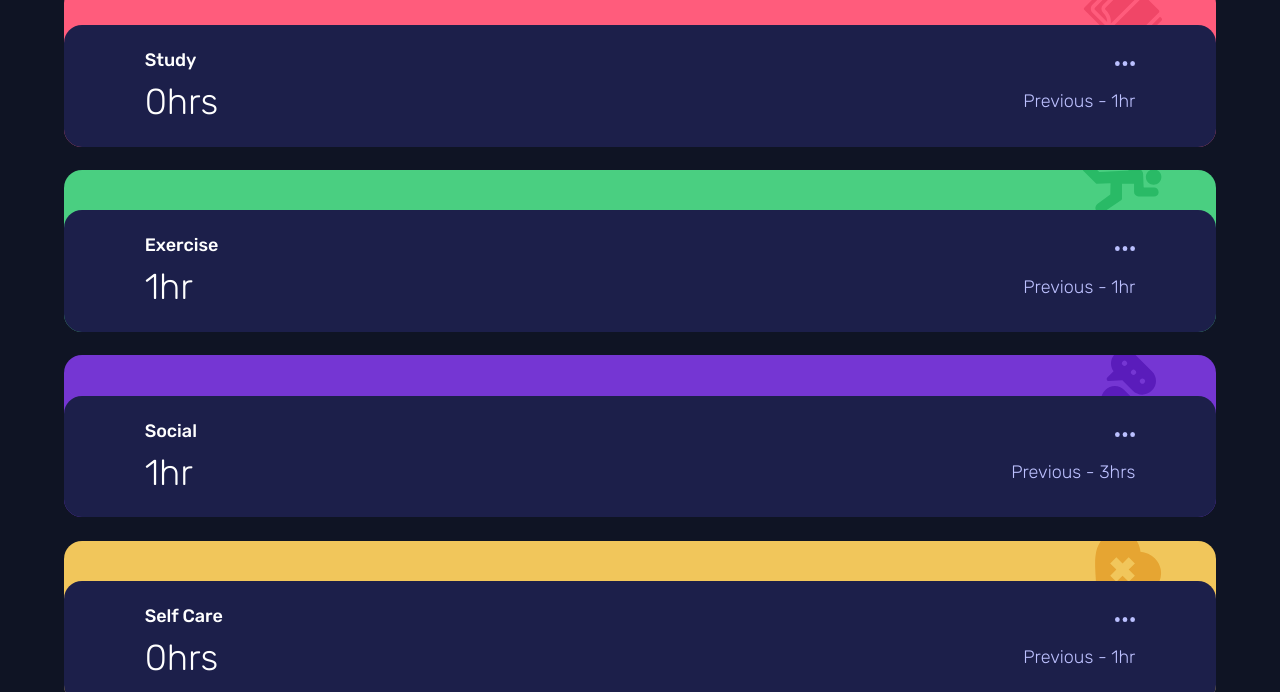
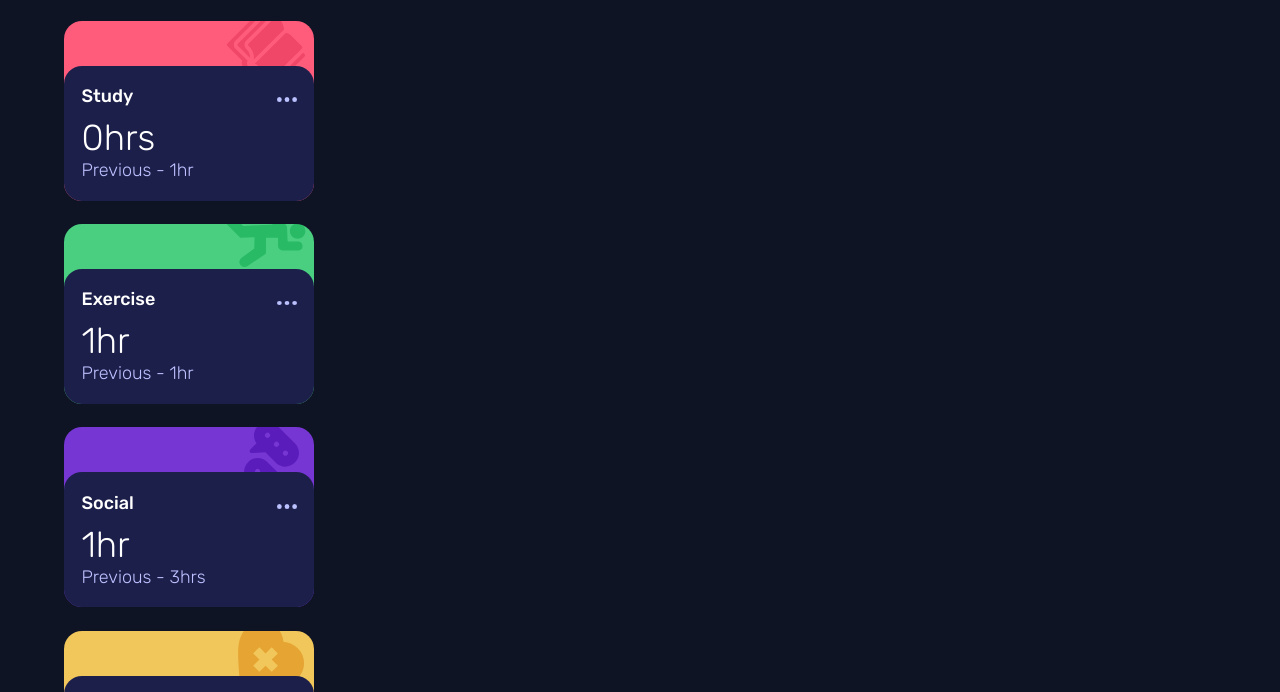
Before and after one commit to tonage72/time-tracking-dashboard-main, a plain HTML site: page index.html in a window 1280 px wide. Shown: the part 703-1395 px from the top of the page. Drawn offline with Linux system fonts and the light colour scheme.

Commit message:
Experimenting with containers and grids

```diff
--- a/css/styles.css
+++ b/css/styles.css
@@ -48,6 +48,7 @@ main {
 	row-gap: 1.3rem;
 	width: 90%;
 	margin: 5rem auto 1rem auto;
+	container: container-main / inline-size;
 }
 
 .card-person {
@@ -190,6 +191,18 @@ nav {
 	padding-bottom: .5rem;
 }
 
+@container container-main (width > 450px) {
+	.card-stats [class^="stats-"] {
+		flex-flow: column nowrap;
+		align-items: flex-start;
+	}
+
+	.card {
+		height: 10rem;
+		max-width: 250px;
+	}
+}
+
 .attribution {
 	font-size: 11px;
 	text-align: center;
```
